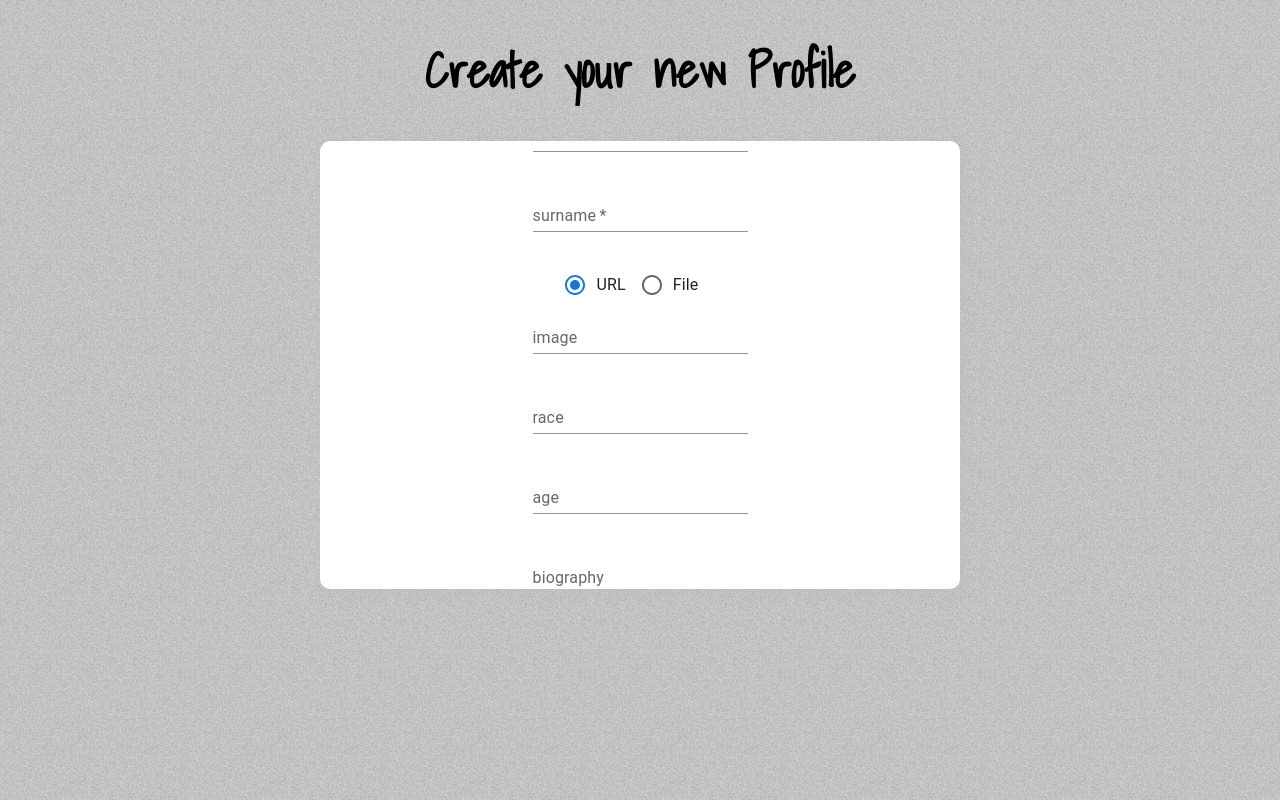
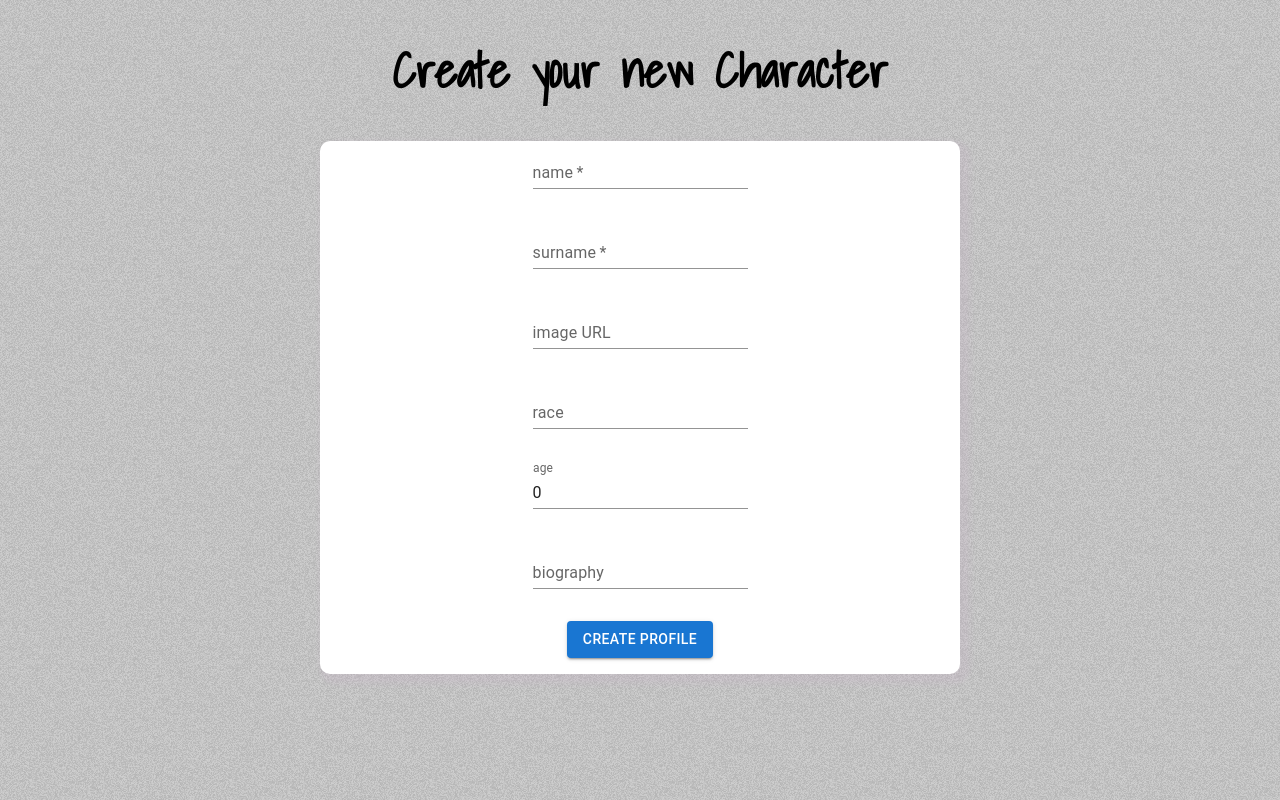
Before and after one commit to Noemi890/Roleplay_RPG-Text-based, a React (Create React App) app in the folder client/: page /profile/create in a window 1280 px wide. Built offline with nearby package versions, Linux system fonts and the light colour scheme.

Commit message:
fix and feat: change logic on form

```diff
--- a/client/src/components/profile/Profile.jsx
+++ b/client/src/components/profile/Profile.jsx
@@ -3,87 +3,99 @@ import { useState, useEffect } from "react";
 import { useLocation, useNavigate } from "react-router-dom";
 import "./profile.css";
 import { userProfileCreation } from "../utils/constants";
-import {
-  Card,
-  TextField,
-  Radio,
-  RadioGroup,
-  FormControlLabel,
-} from "@mui/material";
+import { Card, TextField, Button } from "@mui/material";
 
 const Profile = () => {
-  const [userAndProfile, setUserAndProfile] = useState({});
-  const [radioType, setRadioType] = useState("text");
+  const [userCharacter, setUserCharacter] = useState(userProfileCreation);
 
-  const imageType = {
-    file: "file",
-    text: "text",
-  };
-
-  const upload = radioType === imageType.file;
+  useEffect(() => {
+    console.log(location.state);
+    if (location.state) {
+    setUserCharacter({
+      ...location.state,
+      ...userProfileCreation,
+    })};
+    // eslint-disable-next-line
+  }, []);
 
   const location = useLocation();
 
-  useEffect(() => {
-    console.log(location.state);
-    if (!location.state) {
-      setUserAndProfile(userProfileCreation);
-    }
-    setUserAndProfile({
-      ...location.state,
-      ...userProfileCreation,
+  const handleChange = (e) => {
+    const { name, value } = e.target;
+    setUserCharacter({
+      ...userCharacter,
+      [name]: value,
     });
-    // eslint-disable-next-line
-  }, []);
+  };
 
-  const handleRadioChange = (e) => {
-    const value = e.target.value;
-
-    setRadioType(value);
+  const handleSubmit = () => {
+    console.log(userCharacter);
   };
 
   return (
     <div className="auth-form">
-      <h2 className="profile_creation_title">Create your new Profile</h2>
-      <Card>
+      <h2 className="profile_creation_title">Create your new Character</h2>
+      <Card className="profile_creation_card">
         <TextField
           required
           variant="standard"
           className="profile_creation_input"
+          name="name"
           label="name"
+          value={userCharacter.name}
+          onChange={handleChange}
         />
         <TextField
           required
           variant="standard"
           className="profile_creation_input"
+          name="surname"
           label="surname"
-        />
-        <RadioGroup row value={radioType} onChange={handleRadioChange}>
-          <FormControlLabel value="text" control={<Radio />} label="URL" />
-          <FormControlLabel value="file" control={<Radio />} label="File" />
-        </RadioGroup>
-        <TextField
-          variant="standard"
-          className="profile_creation_input"
-          type={upload ? imageType.file : imageType.text}
-          label="image"
+          value={userCharacter.surname}
+          onChange={handleChange}
         />
         <TextField
           variant="standard"
           className="profile_creation_input"
-          label="race"
+          type="text"
+          name="image"
+          label="image URL"
+          value={userCharacter.image}
+          onChange={handleChange}
         />
         <TextField
           variant="standard"
           className="profile_creation_input"
+          name="race"
+          label="race"
+          value={userCharacter.race}
+          onChange={handleChange}
+        />
+        <TextField
+          type="number"
+          variant="standard"
+          className="profile_creation_input"
           label="age"
+          name="age"
+          value={userCharacter.age}
+          onChange={handleChange}
         />
         <TextField
           multiline
           variant="standard"
           className="profile_creation_input"
           label="biography"
+          name="biography"
+          value={userCharacter.biography}
+          onChange={handleChange}
         />
+        <Button
+          className="profile_creation_btn"
+          variant="contained"
+          onClick={handleSubmit}
+        >
+          {location.state ? "Register" : "Create Profile"}
+        </Button>
       </Card>
     </div>
   );
--- a/client/src/components/profile/profile.css
+++ b/client/src/components/profile/profile.css
@@ -7,7 +7,12 @@
   font-size: 3rem;
 }
 
-.profile_creation_input.MuiFormControl-root.MuiTextField-root {
+.profile_creation_input.MuiFormControl-root.MuiTextField-root,
+.MuiInputBase-root.age_select {
   margin-bottom: 2rem;
   width: 215px;
 }
+
+.profile_creation_btn.MuiButtonBase-root {
+  margin-bottom: 1rem;
+}
--- a/client/src/components/user/user.css
+++ b/client/src/components/user/user.css
@@ -26,7 +26,7 @@
   align-items: center;
 
   width: 50vw;
-  height: 35vw;
+  min-height: 35vw;
 
   background-color: #ffffff;
   border-radius: 10px;
```
